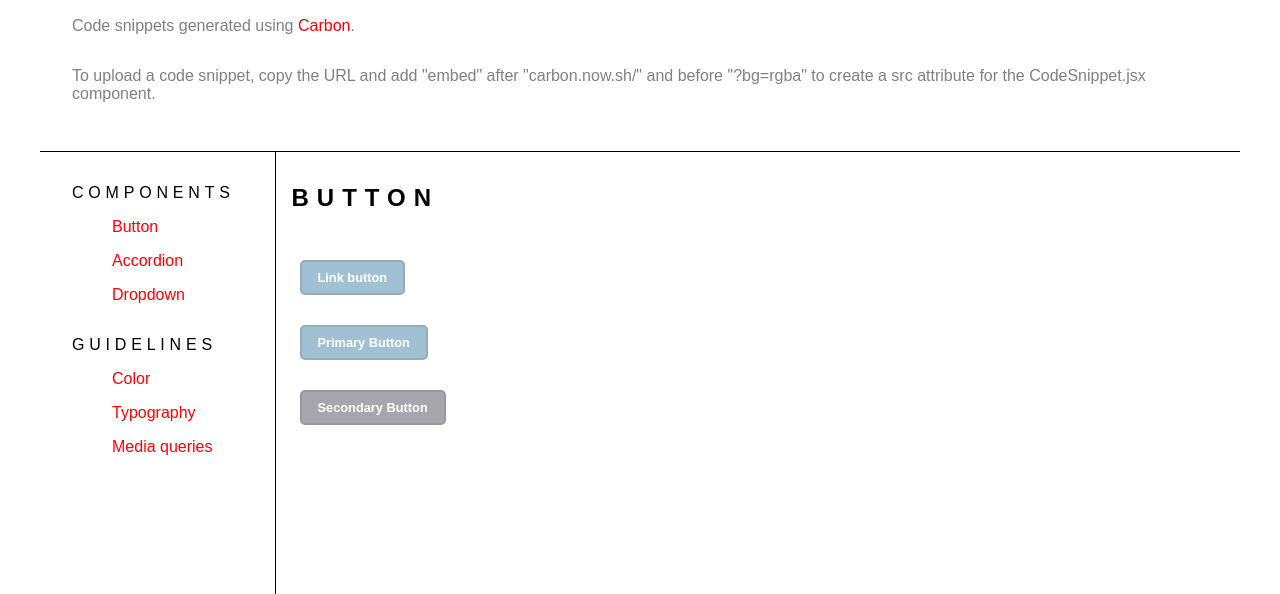
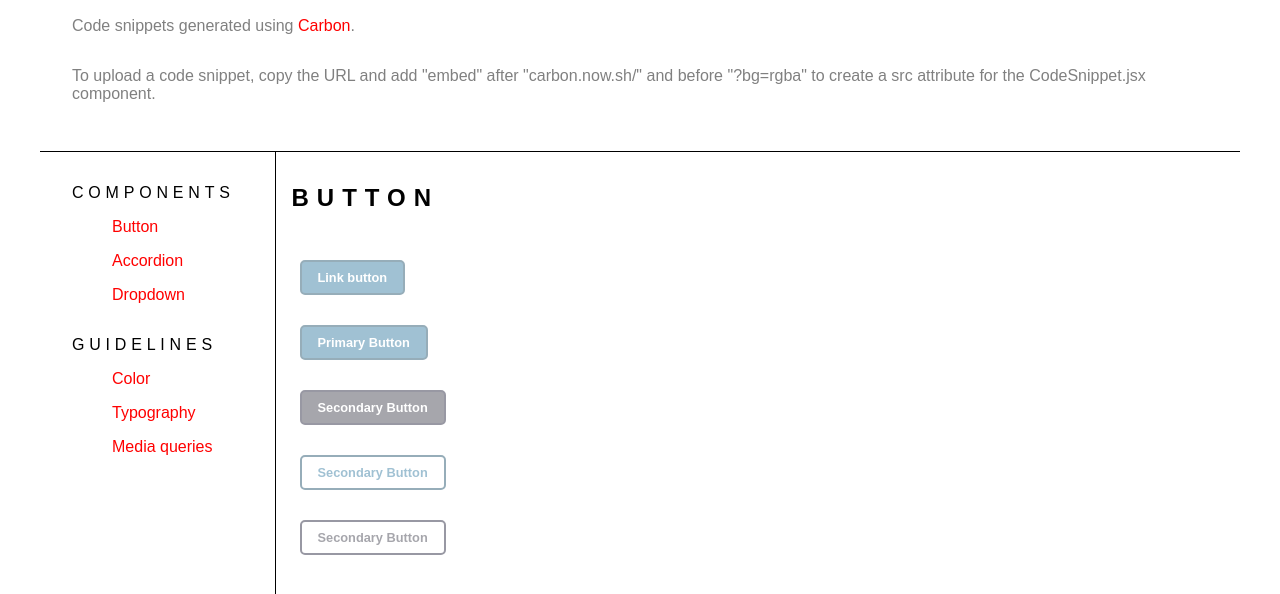
Before and after one commit to geletkaplus/pattern-library, a Gatsby site: page /button in a window 1280 px wide. Shown: the part 188-782 px from the top of the page. Built offline with nearby package versions, Linux system fonts and the light colour scheme; Gatsby itself is replaced by a stand-in of ours.

Commit message:
clear buttons and link fix

```diff
--- a/src/components/patterns/Button.jsx
+++ b/src/components/patterns/Button.jsx
@@ -1,4 +1,5 @@
 import React from 'react';
+import { Link } from 'gatsby';
 import styled from 'styled-components';
 
 const StyledButton = styled.div`
@@ -38,23 +39,47 @@ const StyledButton = styled.div`
       color: #9898a3;
     }
   }
+
+  .clear {
+    background: none;
+  }
+
+  .clear.primary {
+    color: #a0c1d3;
+    :hover,
+    :focus {
+      color: #9898a3;
+    }
+  }
+  .clear.secondary {
+    color: #a6a6ac;
+    :hover,
+    :focus {
+      color: #9898a3;
+    }
+  }
 `;
 
-const Button = ({ buttonText, secondary, link, func }) => {
+const Button = ({ buttonText, secondary, clear, link, func }) => {
+  let className = ['primary'];
+  if (secondary) className = ['secondary'];
+  if (clear) className.push('clear');
+  className = className.join(' ');
+
   return (
     <StyledButton>
       {link ? (
         link[0] !== '/' ? (
-          <a className={secondary ? 'secondary' : 'primary'} href={link}>
+          <a className={className} href={link}>
             {buttonText}
           </a>
         ) : (
-          <Link to={link} className={secondary ? 'secondary' : 'primary'}>
+          <Link to={link} className={className}>
             {buttonText}
           </Link>
         )
       ) : (
-        <button className={secondary ? 'secondary' : 'primary'} onClick={func}>
+        <button className={className} onClick={func}>
           {buttonText}
         </button>
       )}
--- a/src/pages/button.jsx
+++ b/src/pages/button.jsx
@@ -4,9 +4,6 @@ import Button from '../components/patterns/Button';
 import CodeSnippet from '../components/CodeSnippet';
 
 const ButtonPage = () => {
-  const example = message => {
-    console.log(message);
-  };
   return (
     <PatternTemplate
       componentName={'Button'}
@@ -23,6 +20,17 @@ const ButtonPage = () => {
         func={() => console.log('Secondary button clicked')}
         buttonText={'Secondary Button'}
       />
+      <Button
+        clear
+        func={() => console.log('Secondary button clicked')}
+        buttonText={'Secondary Button'}
+      />
+      <Button
+        secondary
+        clear
+        func={() => console.log('Secondary button clicked')}
+        buttonText={'Secondary Button'}
+      />
     </PatternTemplate>
   );
 };
```
